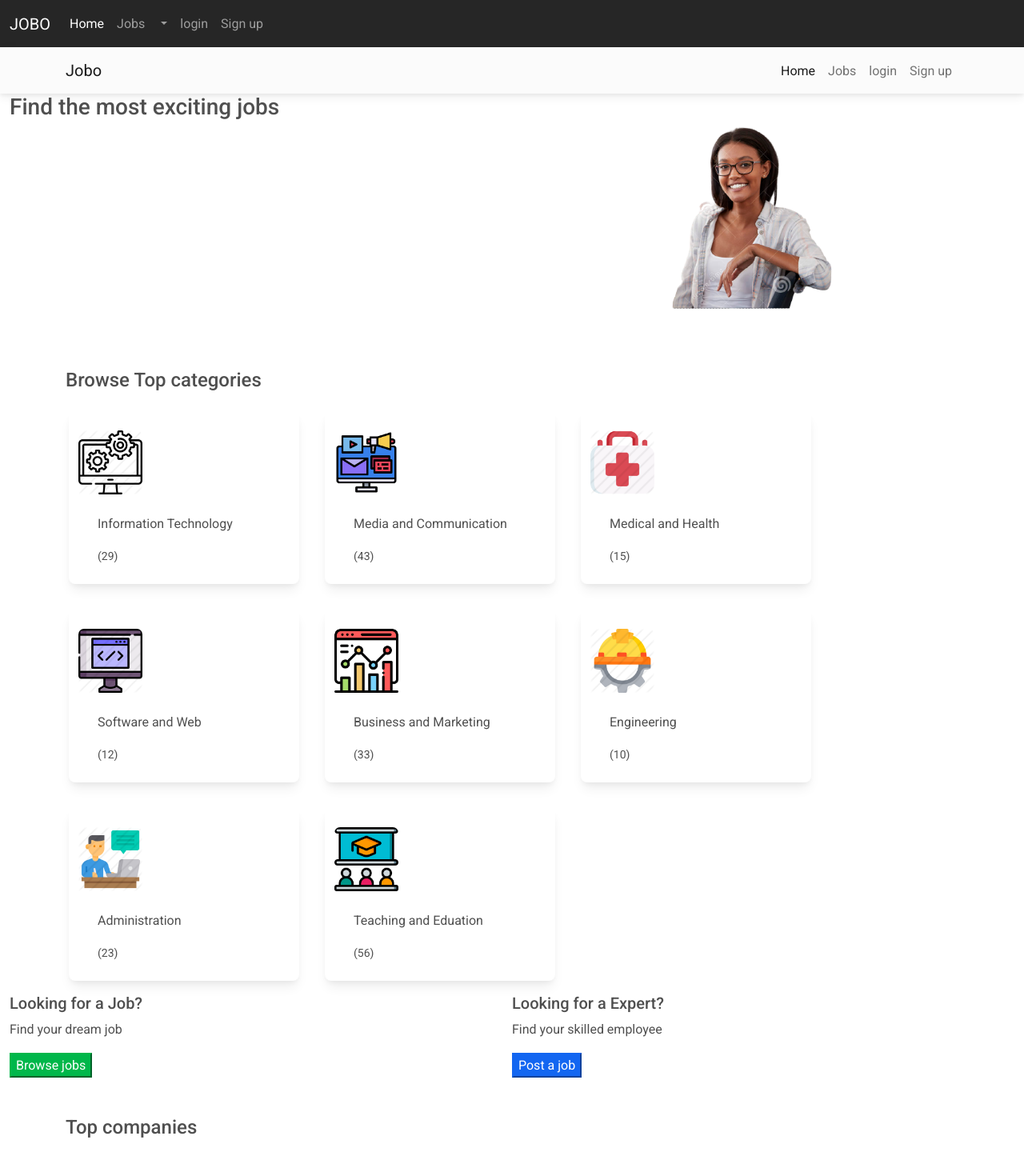
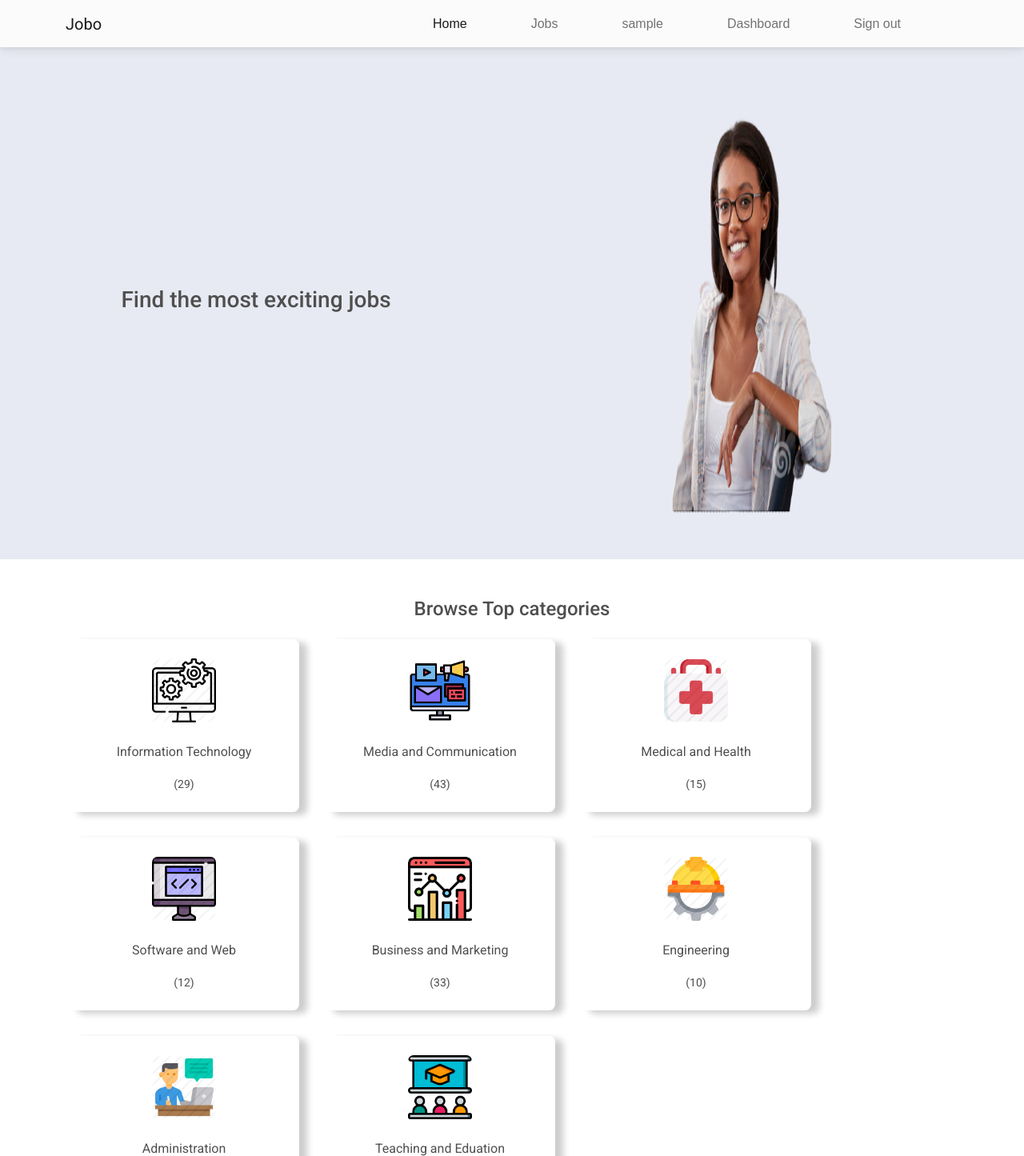
Before and after one commit to Cian747/job, a Flask app: page / in a window 1280 px wide. Shown: the top 1445 px of the page at 80% size. Run offline with Flask 2, Linux system fonts and the light colour scheme; the visitor is signed in with stand-in values (Sample User, id 1); data comes from the database, SQL or seed files in the repository; some libraries are stand-ins or nearby versions.

Commit message:
pushing changes

```diff
--- a/app/main/views.py
+++ b/app/main/views.py
@@ -19,3 +19,12 @@ def home():
     }
 
     return render_template('landing.html', context=data)
+
+@main.route('/user-dash')
+def user_dash():
+
+    data = {
+        'title': 'user-dash',
+        'user':'current_user'
+    }
+    return render_template('index.html',context=data)
--- a/app/static/css/styles.css
+++ b/app/static/css/styles.css
@@ -1,9 +1,3 @@
-
-/* ----------
-Sidebar
-*/
-
-
 /*-----------------
     Register
  -----------------------*/
@@ -23,7 +17,8 @@ Sidebar
   width: 100%;
   text-align: center;
   text-decoration: none;
-=======
+
+}
 /* NAVBAR */
 .navbar-nav li a{
   margin-right: 4rem;
@@ -100,3 +95,88 @@ button{
   width: 9rem;
   border-radius: 5px;
 }
+
+/* NAVBAR */
+
+.navbar-nav li a{
+  margin-right: 4rem;
+  font-family: 'Aclonica', sans-serif;
+  color: rgb(19, 14, 39);
+
+
+}
+
+
+
+.landing{
+ height: 100%;
+ text-align: center;
+}
+
+
+.main{
+  height: 40rem;
+  background-color: rgba(198, 203, 224, 0.4);
+}
+.description{
+  display: flex;
+  justify-content: center;
+  align-items: center;
+}
+
+
+.card{
+  display: flex;
+  flex-direction: column;
+  justify-content: center;
+  align-items: center;
+  text-align: center;
+  box-shadow:  10px 4px 8px 0 rgba(0, 0, 0, 0.2);
+
+}
+
+.card:hover{
+  filter:drop-shadow(8px 8px 10px rgb(19, 19, 19));
+
+}
+
+
+.find-post-job{
+  height: 20rem;
+  background-color: rgba(198, 203, 224, 0.4);
+  display: flex;
+  justify-content: center;
+}
+
+
+.find-job, .post-job{
+  display: flex;
+  flex-direction: column;
+  justify-content: center;
+  align-items: center;
+}
+
+
+.footer{
+  background-color: rgb(17, 11, 43);
+  color: white;
+  display: flex;
+  justify-content: center;
+  text-align: center;
+}
+
+
+.about-us, .address{
+  display: flex;
+  flex-direction: column;
+  justify-content: center;
+  align-items: center;
+  line-height: 2;
+}
+
+button{
+  height: 40px;
+  border: none;
+  width: 9rem;
+  border-radius: 5px;
+}
--- a/app/templates/base.html
+++ b/app/templates/base.html
@@ -6,8 +6,7 @@
   <!-- Required meta tags -->
   <meta charset="utf-8">
   <meta name="viewport" content="width=device-width, initial-scale=1">
-  {% set title = context['title'] %}
-  <title> {{ title }}</title>
+  <title> {% block title %}{% endblock title %} </title>
   <link href="https://cdn.jsdelivr.net/npm/bootstrap@5.0.2/dist/css/bootstrap.min.css" rel="stylesheet" integrity="sha384-EVSTQN3/azprG1Anm3QDgpJLIm9Nao0Yz1ztcQTwFspd3yD65VohhpuuCOmLASjC" crossorigin="anonymous">
 
 
@@ -20,35 +19,6 @@
 </head>
 
 <body>
-  <nav class="navbar navbar-expand-lg navbar-dark bg-dark text-white">
-    <div class="container-fluid">
-      <a class="navbar-brand" href="/">JOBO</a>
-      <button class="navbar-toggler" type="button" data-bs-toggle="collapse" data-bs-target="#navbarNav"
-        aria-controls="navbarNav" aria-expanded="false" aria-label="Toggle navigation">
-        <span class="navbar-toggler-icon"></span>
-      </button>
-      <div class="collapse navbar-collapse" id="navbarNav">
-        <ul class="navbar-nav">
-          <li class="nav-item">
-            <a class="nav-link active" aria-current="page" href="{{ url_for('main.home') }}">Home</a>
-          </li>
-          <li class="nav-item">
-            <a class="nav-link" href="">Jobs</a>
-          </li>
-          <li class="nav-item dropdown">
-            <a class="nav-link dropdown-toggle" href="#" id="navbarDropdownMenuLink" role="button"
-              data-bs-toggle="dropdown" aria-expanded="false">
-            </a>
-          <li class="nav-item">
-            <a class="nav-link" href="{{ url_for('auth.login') }}">login</a>
-          </li>
-          <li class="nav-item">
-            <a class="nav-link" href="{{ url_for('auth.register') }}">Sign up</a>
-          </li>
-        </ul>
-      </div>
-    </div>
-  </nav>
 
     <nav class="navbar navbar-expand-lg navbar-light bg-light">
         <div class="container ">
@@ -64,13 +34,24 @@
               <li class="nav-item">
                 <a class="nav-link" href="#">Jobs</a>
               </li>
+              {% if current_user.is_authenticated %}
+              <li class="nav-item">
+                <a class="nav-link" href="">{{ current_user.username }}</a>
+              </li>
+              <li class="nav-item">
+                <a class="nav-link" href="{{ url_for('main.user_dash') }}">Dashboard</a>
+              </li>
+              <li class="nav-item">
+                <a class="nav-link" href="{{ url_for('auth.logout') }}">Sign out</a>
+              </li>
+              {% else %}
               <li class="nav-item">
                 <a class="nav-link" href="{{ url_for('auth.login') }}">login</a>
               </li>
               <li class="nav-item">
                 <a class="nav-link" href="{{ url_for('auth.register') }}">Sign up</a>
               </li>
-
+             {% endif %}
             </ul>
           </div>
         </div>
--- a/app/templates/landing.html
+++ b/app/templates/landing.html
@@ -1,4 +1,9 @@
 {% extends 'base.html' %}
+
+{% block title %}
+  {% set title = context['title'] %}
+  {{ title }}
+{% endblock title %}
 
 <!-- Styles block -->
 {% block styles%} {{ super() }}
--- a/config.py
+++ b/config.py
@@ -45,7 +45,7 @@ class DevConfig(Config):
     Args:
         Config: The parent configuration class with General configuration settings
     '''
-    SQLALCHEMY_DATABASE_URI = "postgresql+psycopg2://cian:ms254@localhost/jobapp"
+    SQLALCHEMY_DATABASE_URI = os.environ.get('SQLALCHEMY_DATABASE_URI')
 
     DEBUG = True
 
--- a/manage.py
+++ b/manage.py
@@ -6,6 +6,10 @@ from flask_migrate import Migrate, MigrateCommand
 
 # Creating app instance
 app = create_app('development')
+
+@app.before_first_request
+def create_tables():
+    db.create_all()
 
 manager = Manager(app)
 
```
Also changed, not shown: app/auth/views.py (+10 -4 lines), app/templates/index.html (+12 -5 lines), 1 other file.
